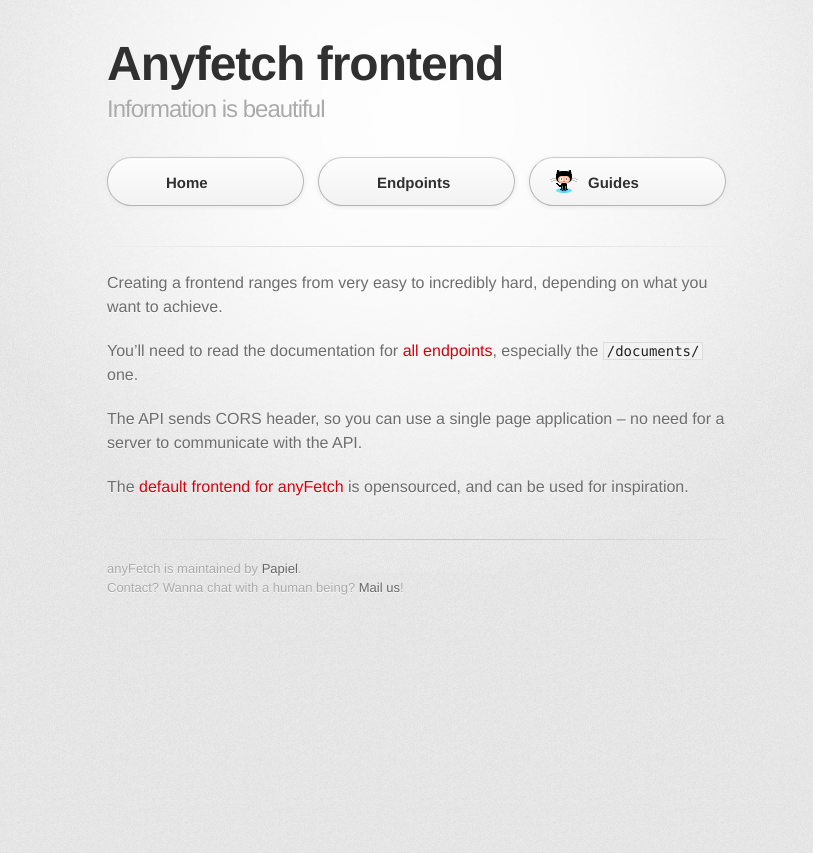
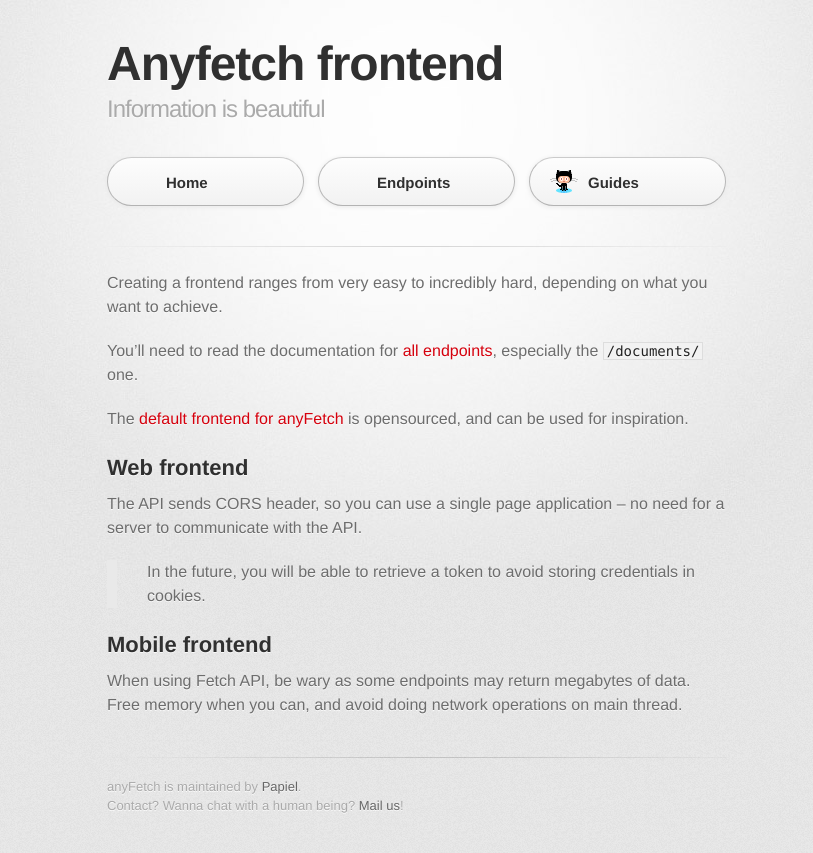
Before and after one commit to AnyFetch/developers.anyfetch.com, a Jekyll site: the page built from guides/frontend.md, in a window 1280 px wide. Shown: the top 853 px of the page, without its empty margins (223-1036 px from the left). Built offline with Jekyll 4.4.1, drawn with Linux system fonts in a browser that asks for light colours; some web fonts are replaced; Markdown is read by kramdown in place of the engine named in the settings.

Commit message:
Frontend links

```diff
--- a/guides/frontend.md
+++ b/guides/frontend.md
@@ -8,6 +8,13 @@ Creating a frontend ranges from very easy to incredibly hard, depending on what
 
 You'll need to read the documentation for [all endpoints](/anyfetch-doc/endpoints), especially the `/documents/` one.
 
+
+The [default frontend for anyFetch](https://github.com/Papiel/anyfetch.com) is opensourced, and can be used for inspiration.
+
+## Web frontend
 The API sends CORS header, so you can use a single page application -- no need for a server to communicate with the API.
 
-The [default frontend for anyFetch](https://github.com/Papiel/anyfetch.com) is opensourced, and can be used for inspiration.
+> In the future, you will be able to retrieve a token to avoid storing credentials in cookies.
+
+## Mobile frontend
+When using Fetch API, be wary as some endpoints may return megabytes of data. Free memory when you can, and avoid doing network operations on main thread.
```
